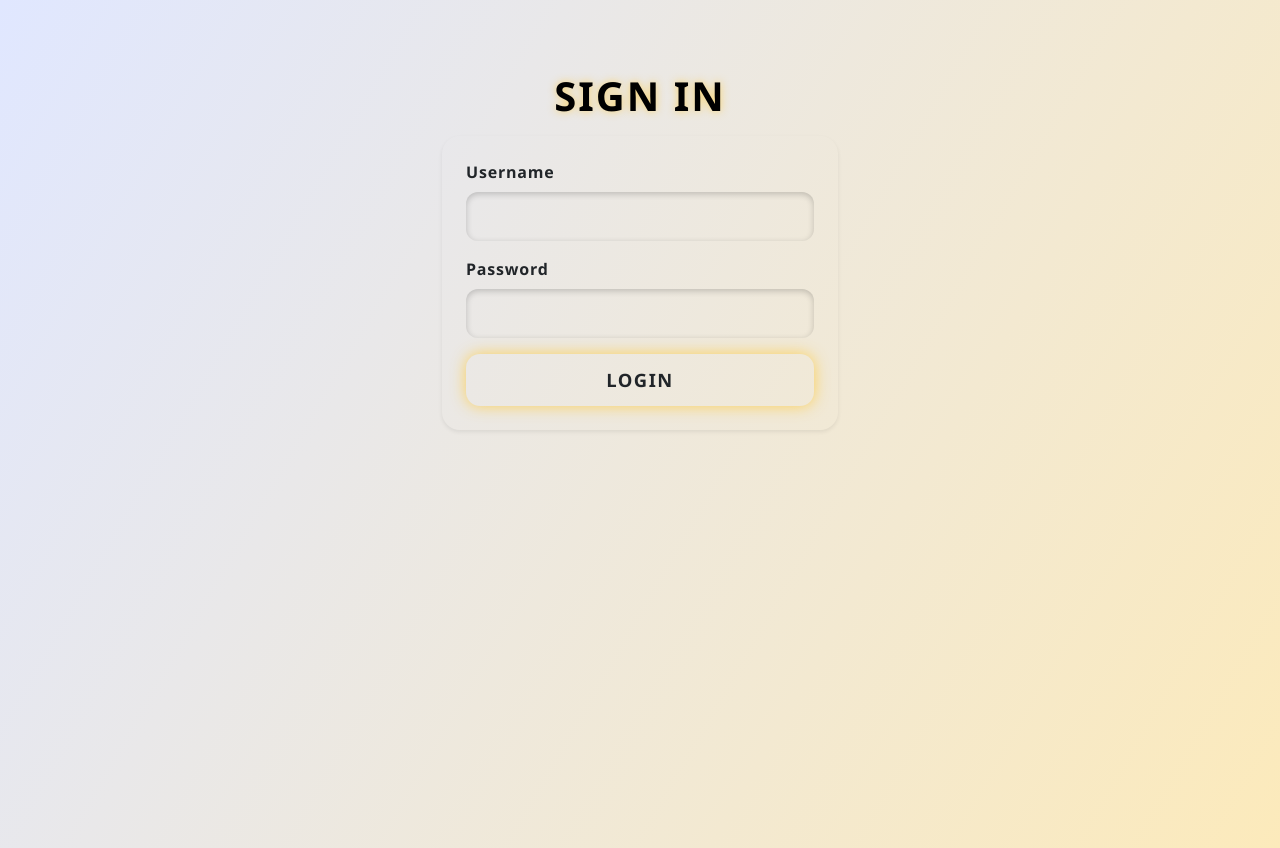
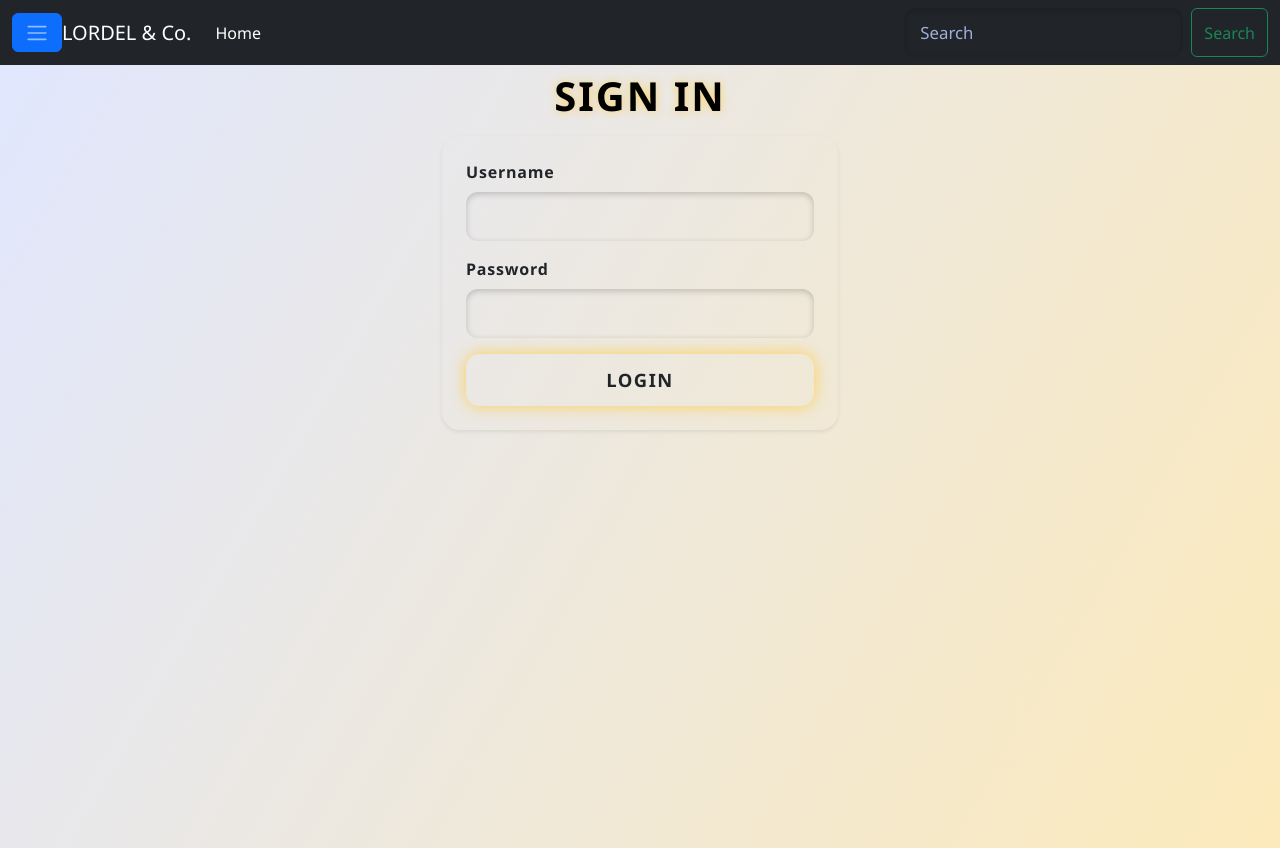
Before and after one commit to Lordel-jay/Hotel-management-and-event-booking, a plain HTML site: page login1.html in a window 1280 px wide. Drawn offline with nearby package versions, Linux system fonts and the light colour scheme.

Commit message:
Add navbar to login page

```diff
--- a/login1.html
+++ b/login1.html
@@ -9,15 +9,32 @@
 </head>
 <body>
     <!-- Sidebar/Navbar copied from index.html -->
-    <div class="collapse navbar-collapse" id="navbarSupportedContent">
+
+  <nav class="navbar navbar-expand-lg navbar-dark bg-dark fixed-top">
+    <div class="container-fluid">
+      <button class="btn btn-primary" type="button" data-bs-toggle="offcanvas" data-bs-target="#offcanvasExample" aria-controls="offcanvasExample" aria-label="Toggle navigation">
+        <span class="navbar-toggler-icon"></span>
+      </button>
+      <a class="navbar-brand" href="#">LORDEL & Co.</a>
+      <button class="navbar-toggler" type="button" data-bs-toggle="collapse" data-bs-target="#navbarSupportedContent" aria-controls="navbarSupportedContent" aria-expanded="false" aria-label="Toggle navigation">
+        <span class="navbar-toggler-icon"></span>
+      </button>
+      <div class="collapse navbar-collapse" id="navbarSupportedContent">
         <ul class="navbar-nav me-auto mb-2 mb-lg-0">
           <li class="nav-item"><a class="nav-link active" href="index1.html">Home</a></li>
 
             </ul>
           </li>
         </ul>
+        <form class="d-flex" role="search">
+          <input class="form-control me-2" type="search" placeholder="Search" aria-label="Search" />
+          <button class="btn btn-outline-success" type="submit">Search</button>
+        </form>
+      </div>
     </div>
-    <!-- ... -->
+  </nav>
+  <!-- Navbar end -->
+
     <main class="container mt-5 pt-4">
       <h2 class="mb-3">Sign In</h2>
       <form class="card p-4 shadow-sm" id="loginForm">
```
